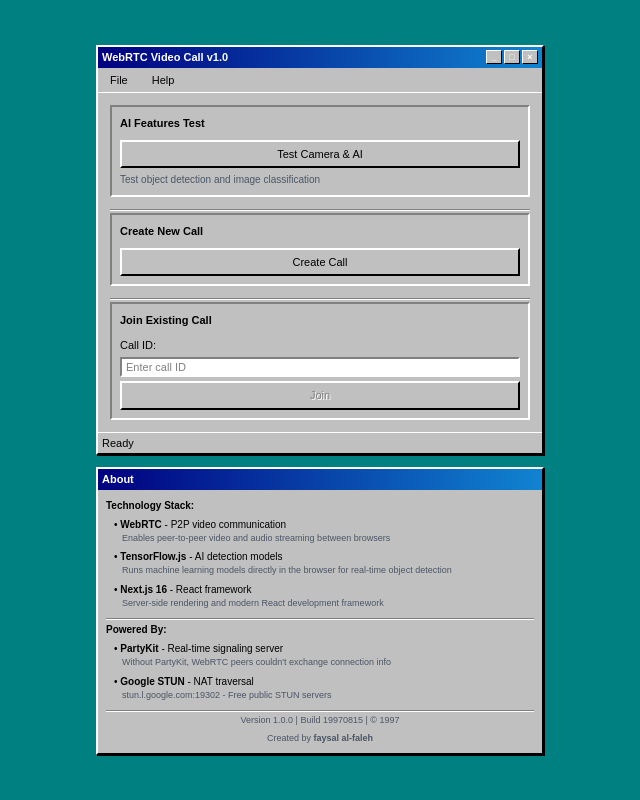
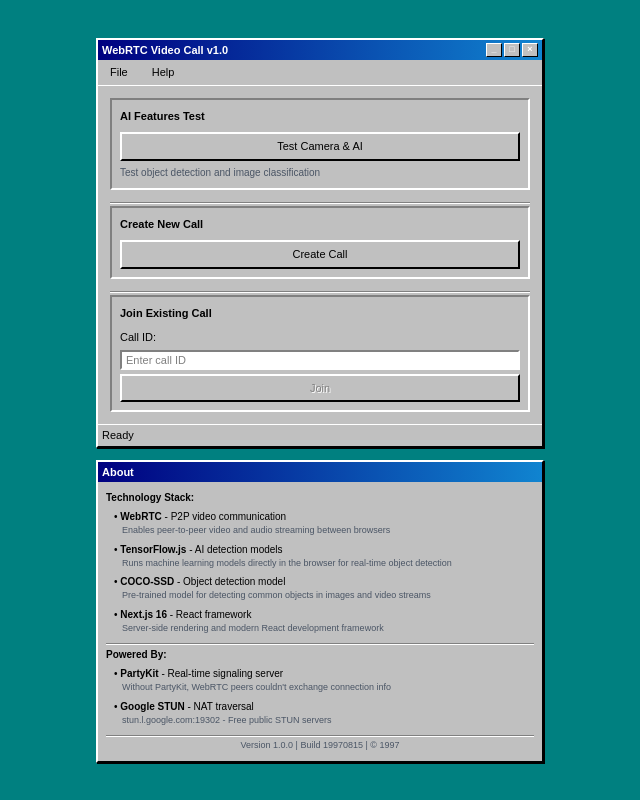
Before and after one commit to alfaleh74/video-call-ai, a Next.js app: page / in a window 1280 px wide. Shown: the whole page, without its empty margins (320-960 px from the left). Built offline with nearby package versions, Linux system fonts and the light colour scheme.

Commit message:
Add COCO-SSD model description to Home page and remove creator attribution

```diff
--- a/src/app/page.jsx
+++ b/src/app/page.jsx
@@ -124,6 +124,10 @@ export default function Home() {
                 <div className="text-[9px] text-gray-600 pl-2">
                   Runs machine learning models directly in the browser for real-time object detection
                 </div>
+                <div className="mt-1">• <strong>COCO-SSD</strong> - Object detection model</div>
+                <div className="text-[9px] text-gray-600 pl-2">
+                  Pre-trained model for detecting common objects in images and video streams
+                </div>
                 <div className="mt-1">• <strong>Next.js 16</strong> - React framework</div>
                 <div className="text-[9px] text-gray-600 pl-2">
                   Server-side rendering and modern React development framework
@@ -148,9 +152,6 @@ export default function Home() {
             <div className="text-[9px] text-gray-600 text-center">
               Version 1.0.0 | Build 19970815 | © 1997
             </div>
-            <div className="text-[9px] text-gray-600 text-center mt-1">
-              Created by <strong>faysal al-faleh</strong>
-            </div>
           </div>
         </div>
       </main>
```
